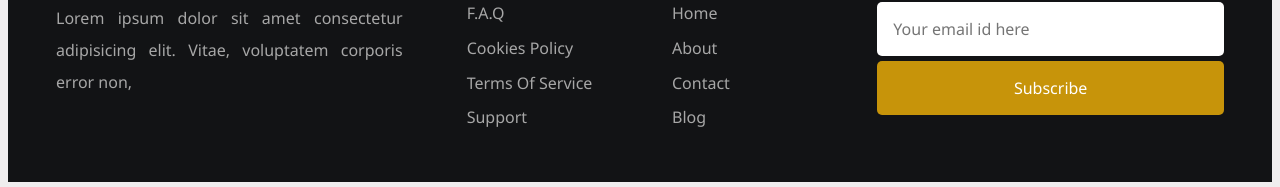
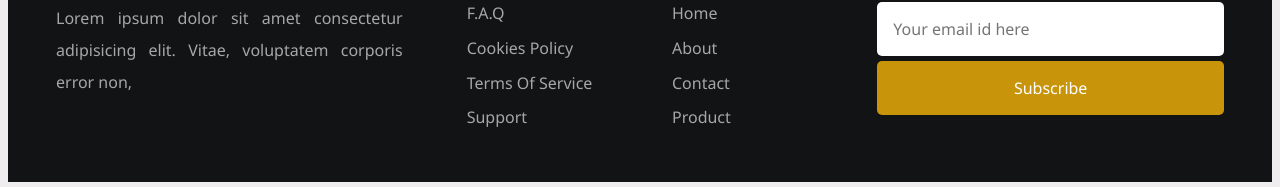
Before and after one commit to Dhiraj-tech/Car-shop-ecommerce, a Next.js app in the folder client/: page / in a window 1280 px wide. Shown: the part 1290-1477 px from the top of the page. Built offline with nearby package versions, Linux system fonts and the light colour scheme; no server answers.

Commit message:
Minor changes in client

```diff
--- a/client/src/components/Footer/index.js
+++ b/client/src/components/Footer/index.js
@@ -38,16 +38,16 @@
             <h3 className="footer-head3">Some Links</h3>
             <ul className="footer-ul">
               <li>
-                <Link href="#">Home</Link>
+                <Link href="/">Home</Link>
               </li>
               <li>
-                <Link href="#">About</Link>
+                <Link href="/about">About</Link>
               </li>
               <li>
-                <Link href="#">Contact</Link>
+                <Link href="/contact">Contact</Link>
               </li>
               <li>
-                <Link href="#">Blog</Link>
+                <Link href="/product">Product</Link>
               </li>
             </ul>
           </div>
```
